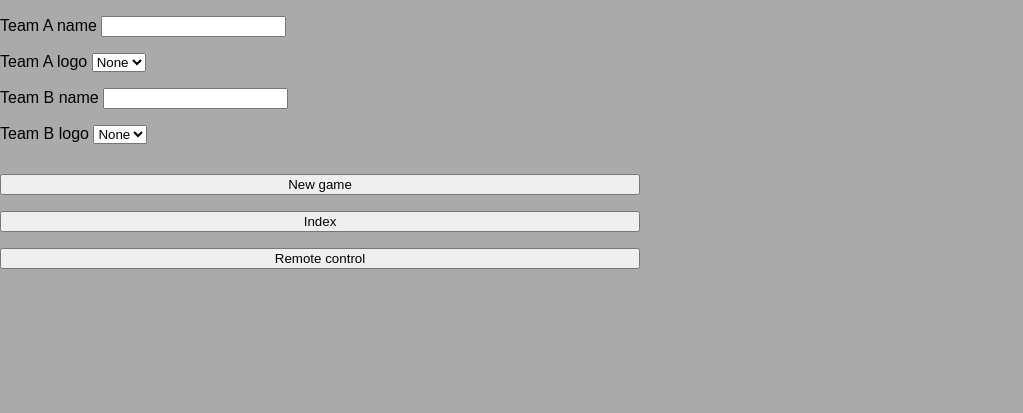
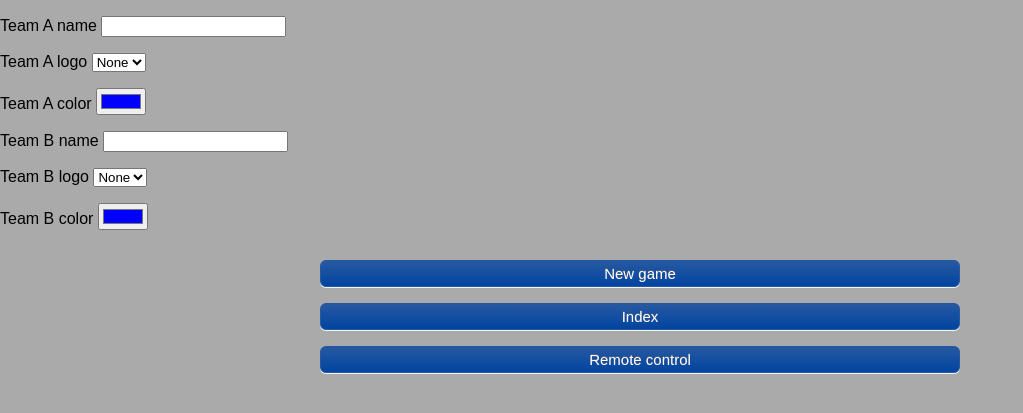
Before and after one commit to jphuguet/volley-scoreboard, a Flask app: page /setup in a window 1280 px wide. Shown: the top 413 px of the page, without its empty margins (0-1023 px from the left). Run offline with Flask 3, Linux system fonts and the light colour scheme; some libraries are stand-ins or nearby versions.

Commit message:
Added basic team color management

```diff
--- a/main.py
+++ b/main.py
@@ -30,10 +30,12 @@ class Game:
             for set_num in range(1, 6):
                 filename = u"team_{team}_set_{set_num}".format(team=team,set_num=set_num)
                 file_lst.append(filename)
-            filename = u"team_{}_name".format(team)
-            file_lst.append(filename)
+            name = u"team_{}_name".format(team)
+            file_lst.append(name)
             logo = u"team_{}_logo".format(team)
             file_lst.append(logo)
+            color = u"team_{}_color".format(team)
+            file_lst.append(color)
         file_lst.append("set_num")
         return file_lst
 
@@ -46,11 +48,11 @@ class Game:
             for set_num in range(1, self.set_num+1):
                 tmp_dict[set_num] = int(self.read_score_file(team=team, set_num=set_num))
             tmp_dict["name"] = self.get_team_name(team)
-            tmp_dict["img"] = self.get_team_logo(team)
+            tmp_dict["logo"] = self.get_team_logo(team)
+            tmp_dict["color"] = self.get_team_color(team)
 
             self.score[team] = tmp_dict
         self.score['set'] = self.set_num
-        # print("--- Scores loaded from files ---")
 
     def create_files(self):
         for f in self.filenames:
@@ -74,7 +76,7 @@ class Game:
         for f in self.filenames:
             filename = u"{}/{}".format(GAMEDIR, f)
             if os.path.exists(filename):
-                if filename.endswith("_name") or filename.endswith("_logo"):
+                if filename.endswith("_name") or filename.endswith("_logo") or filename.endswith("_color"):
                     continue
                 print("deleting file {}".format(f))
                 os.remove(filename)
@@ -126,6 +128,13 @@ class Game:
                 f.write(names[team])
                 f.close()
 
+    def update_team_colors(self, colors):
+        for team in ['a', 'b']:
+            filename = u"{gamedir}/team_{team}_color".format(gamedir=GAMEDIR,team=team)
+            with open(filename, 'w') as f:
+                f.write(colors[team])
+                f.close()
+
     def change_set(self, value):
         self.score['previous_set_value'] = self.set_num
         tmp_set = int(self.set_num) + value
@@ -163,7 +172,14 @@ class Game:
         with open(filename, 'r') as f:
             logo = f.read()
             f.close()
-        return logo.upper()
+        return logo
+
+    def get_team_color(self, team):
+        filename = u"{gamedir}/team_{team}_color".format(gamedir=GAMEDIR,team=team)
+        with open(filename, 'r') as f:
+            color = f.read()
+            f.close()
+        return color
 
     def get_score(self,team):
         return self.score[team][self.set_num]
@@ -182,13 +198,11 @@ def on_connect():
 @socketio.on('increment')
 def handle_increment(team):
     scoreboard.increase(team)
-    #emit(u'update_{}'.format(team), scoreboard.get_score(team),broadcast=True)
     emit('all', json.dumps(scoreboard.get_all()), broadcast=True)
 
 @socketio.on('decrement')
 def handle_decrement(team):
     scoreboard.decrease(team)
-    #emit(u'update_{}'.format(team), scoreboard.get_score(team),broadcast=True)
     emit('all', json.dumps(scoreboard.get_all()), broadcast=True)
 
 @socketio.on('increment_set')
@@ -207,10 +221,16 @@ def handle_team_names(names):
     scoreboard.read_score_files()
     emit('all', json.dumps(scoreboard.get_all()), broadcast=True)
 
+@socketio.on('team_colors')
+def handle_team_colors(colors):
+    scoreboard.update_team_colors(colors)
+    scoreboard.read_score_files()
+    emit('logos_colors', json.dumps(scoreboard.get_all()), broadcast=True)
+
 @socketio.on('team_logos')
 def team_logos(data):
     scoreboard.update_team_logos(data)
-    emit('logos', json.dumps(scoreboard.get_all()), broadcast=True)
+    emit('logos_colors', json.dumps(scoreboard.get_all()), broadcast=True)
 
 @socketio.on('new_game')
 def handle_new_game():
--- a/static/css/main.css
+++ b/static/css/main.css
@@ -100,4 +100,26 @@ img {
 
 .large_btn {
     width: 50%;
+	box-shadow: 0px 1px 0px 0px #f0f7fa;
+	display: inline-block;
+	cursor: pointer;
+	color: #ffffff;
+	/* font-family: Arial; */
+	font-size: 15px;
+	font-weight: normal;
+	padding: 4px 24px;
+	text-decoration: none;
+	text-shadow: 0px -1px 0px #5b6178;
 }
+
+button {
+	background: linear-gradient(to bottom, #2558a1 5%, #0144a1 100%);
+	background-color: #2558a1;
+	border-radius: 6px;
+	border: 1px solid #2558a1;
+}
+
+.color {
+    border-radius: 5%;
+    width: 15px;
+}
--- a/static/js/setup.js
+++ b/static/js/setup.js
@@ -61,6 +61,17 @@ function set_team_names()
     socket.emit('team_names',names);
 }
 
+function set_team_colors()
+{
+    const team_a_color = document.getElementById('team_a_color').value;
+    const team_b_color = document.getElementById('team_b_color').value;
+    var colors={
+        a : team_a_color,
+        b : team_b_color
+        };
+    socket.emit('team_colors',colors);
+}
+
 const new_game = document.getElementById('new_game');
 new_game.addEventListener('click', () => {
     socket.emit('new_game');
@@ -69,11 +80,19 @@ new_game.addEventListener('click', () => {
 const team_a_name_input = document.getElementById('team_a_name_input');
 team_a_name_input.addEventListener("blur", () => {
     set_team_names();
-    console.log(team_a_name_input.value)
 });
 
 const team_b_name_input = document.getElementById('team_b_name_input');
 team_b_name_input.addEventListener("blur", () => {
     set_team_names();
-    console.log(team_b_name_input.value)
 });
+
+const team_a_color = document.getElementById('team_a_color');
+team_a_color.addEventListener("change", () => {
+    set_team_colors();
+});
+
+const team_b_color = document.getElementById('team_b_color');
+team_b_color.addEventListener("change", () => {
+    set_team_colors();
+});
--- a/templates/score.html
+++ b/templates/score.html
@@ -3,13 +3,14 @@
 <link rel="stylesheet" type="text/css" href="/static/css/main.css">
 <body>
 
-<div>
-    <table align="right">
+<div align="right">
+    <table>
         <tbody>
             <tr>
                 <td id='team_a_logo_col' class="logo">
                     <img src="" alt="" id="team_a_logo"/>
                 </td>
+                <td id='team_a_color_col' class="color"></td>
                 <td class="name">
                     <p id="team_a_name"></p>
                 </td>
@@ -33,6 +34,7 @@
                 <td id='team_b_logo_col' class="logo">
                     <img alt="" id="team_b_logo"/>
                 </td>
+                <td id='team_b_color_col' class="color"></td>
                 <td class="name">
                     <p id="team_b_name"></p>
                 </td>
--- a/templates/setup.html
+++ b/templates/setup.html
@@ -3,23 +3,26 @@
 <link rel="stylesheet" type="text/css" href="/static/css/main.css">
 <body>
 
-
-    <p>Team A name&nbsp;<input id="team_a_name_input"></input></p>
-    <label>Team A logo</label>
+    <p>Team A name <input id="team_a_name_input"></input></p>
+    <p>Team A logo
         <select id="team_a_logo">
             <option value="">None</option>
         </select>
+    </p>
+    <p>Team A color <input type="color" id="team_a_color" value="#0000ff" /></p>
 
     <p />
     <p />
 
-    <p>Team B name&nbsp;<input id="team_b_name_input"></input></p>
-    <label>Team B logo</label>
+    <p>Team B name <input id="team_b_name_input"></input></p>
+    <p>Team B logo
         <select id="team_b_logo">
             <option value="">None</option>
         </select>
+    </p>
+    <p>Team B color <input type="color" id="team_b_color" value="#0000ff" /></p>
 
-    <div style="margin-top: 30px;">
+    <div align="center" style="margin-top: 30px;">
         <p><button class="large_btn" id="new_game">New game</button></p>
         <p><button class="large_btn" onclick="window.location.href = '';">Index</button></p>
         <p><button class="large_btn" onclick="window.location.href = 'remote';">Remote control</button></p>
```
Also changed, not shown: static/js/script.js (+20 -15 lines), templates/remote.html (+5 -3 lines). Lines whose indentation alone changed are shown as unchanged.
